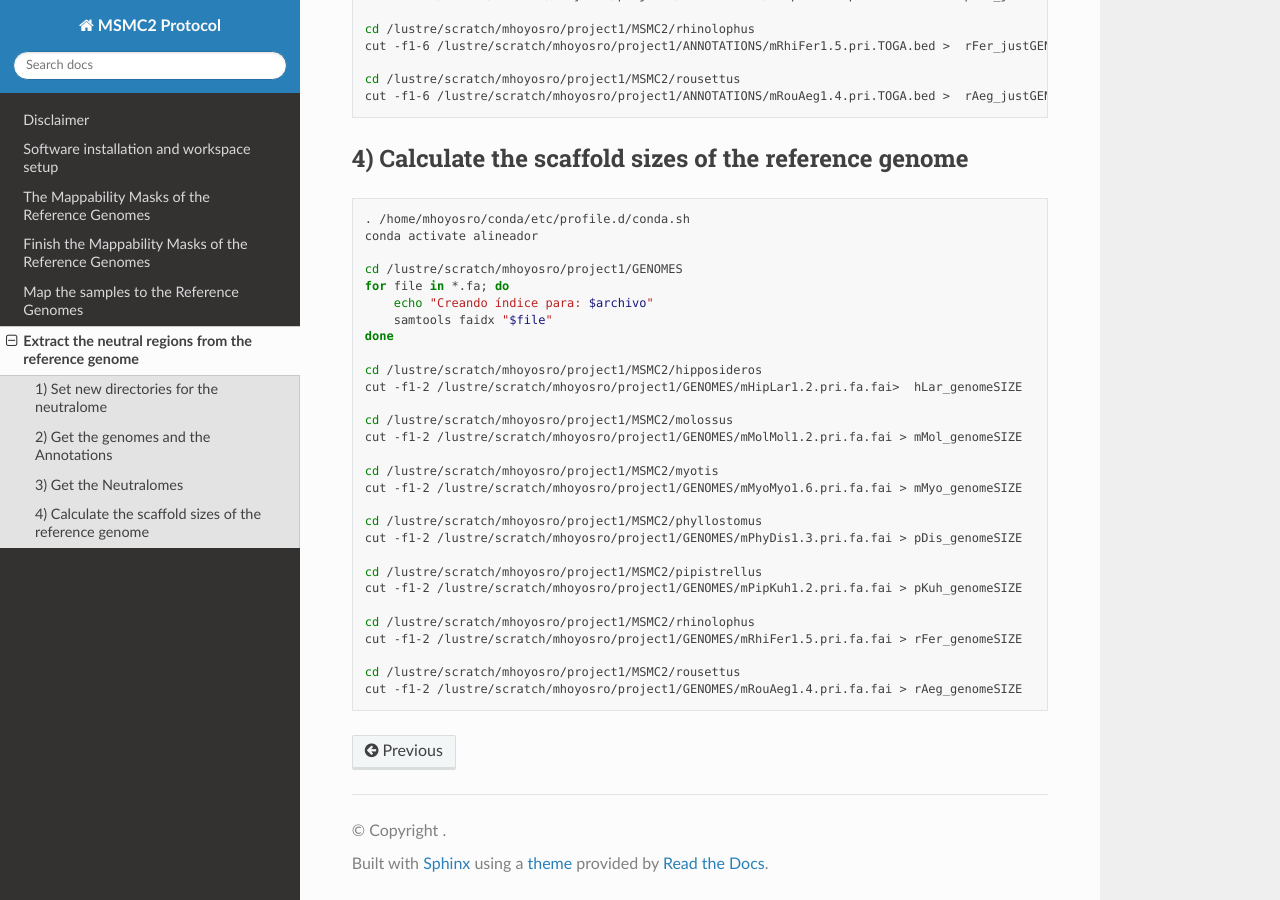
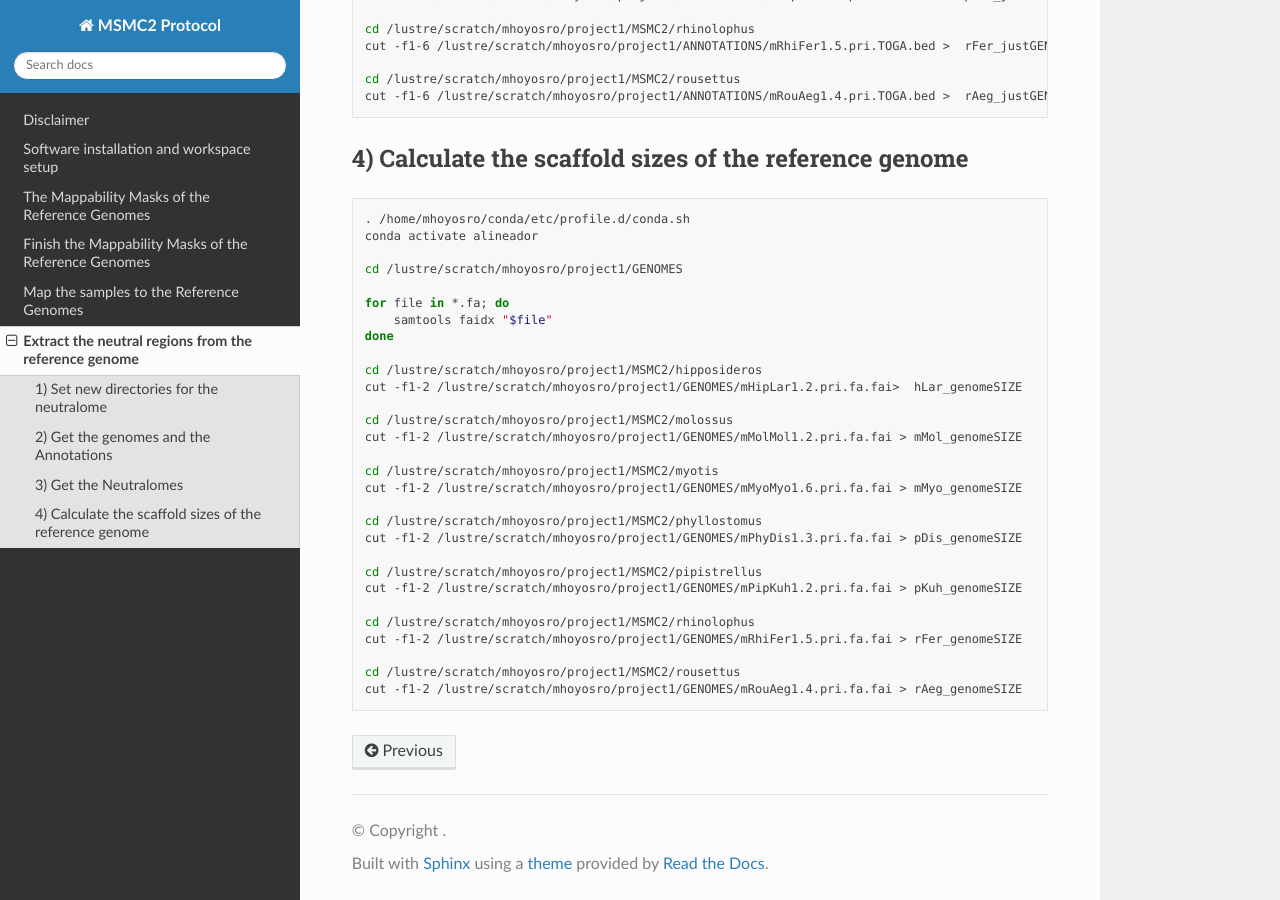
Before and after one commit to hoyosmanuel/MSMC2-Protocol, a Sphinx documentation site: the page built from docs/source/05_Data_Processing_4.rst, in a window 1280 px wide and 900 px high, scrolled down 1654 px. Built offline with Sphinx 7.4.7 and the Read the Docs theme 3.1.0, drawn with Linux system fonts in a browser that asks for light colours.

Commit message:
Update 05_Data_Processing_4.rst

```diff
--- a/docs/source/05_Data_Processing_4.rst
+++ b/docs/source/05_Data_Processing_4.rst
@@ -76,8 +76,8 @@ Extract the neutral regions from the reference genome
 	conda activate alineador
 
 	cd /lustre/scratch/mhoyosro/project1/GENOMES
+
 	for file in *.fa; do
-	    echo "Creando índice para: $archivo"
 	    samtools faidx "$file"
 	done
 
```
